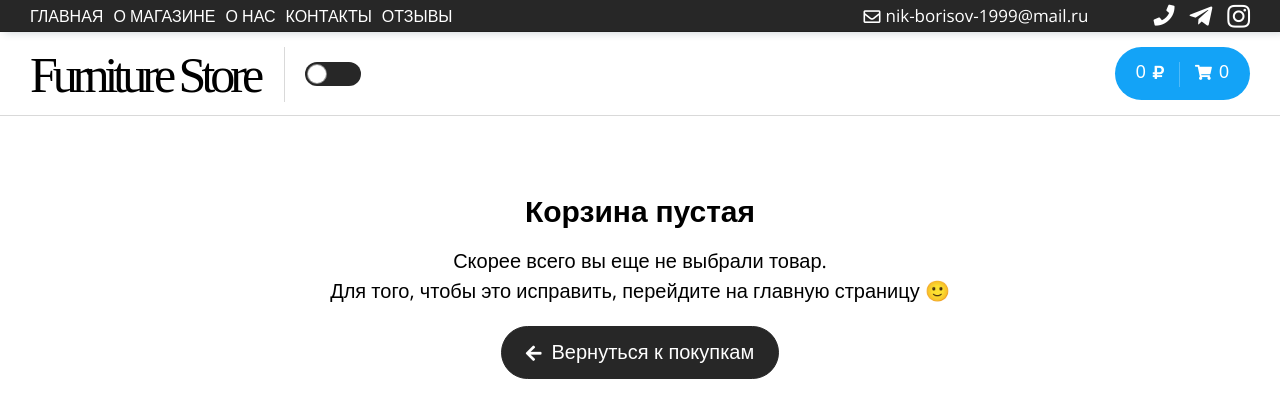
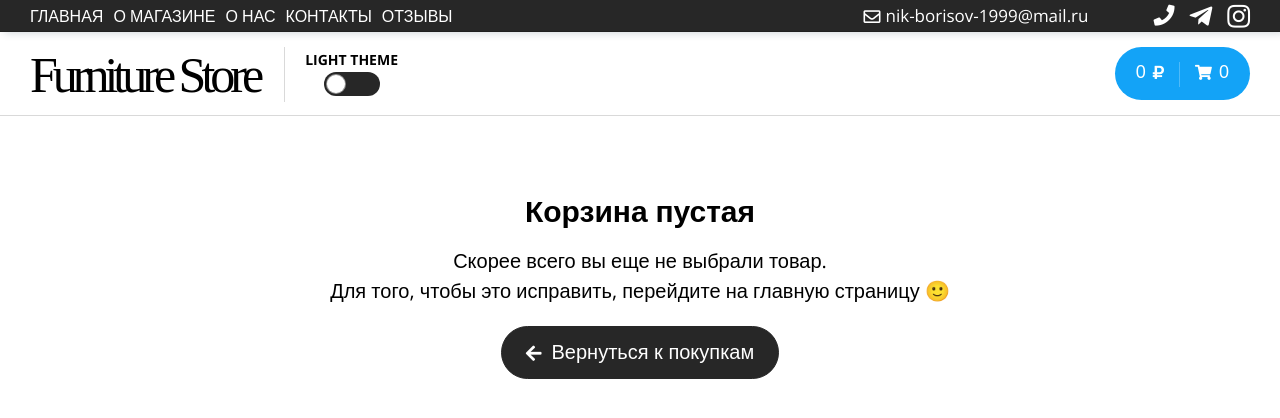
Before and after one commit to nborisov9/furniture-app-ms, a React (Create React App) app: page /cart in a window 1280 px wide. Shown: the top 418 px of the page. Built offline with nearby package versions, Linux system fonts and the light colour scheme; a web font is replaced by a local one.

Commit message:
added close modal-сonfirm by click out side and added name dark-ligth theme for UI

```diff
--- a/src/components/Header/Header.jsx
+++ b/src/components/Header/Header.jsx
@@ -4,10 +4,12 @@ import { useSelector } from 'react-redux'
 
 import { Button } from '../Button'
 import { InputToggle } from '../InputToggle'
+import { useThemeContext } from '../../utils'
 import line from '../../assets/img/header/vertline.png'
 
 export const Header = () => {
   const { totalPrice, totalCount } = useSelector(({ cart }) => cart)
+  const { theme, toggleThemeHandler } = useThemeContext()
 
   return (
     <header>
@@ -46,7 +48,12 @@ export const Header = () => {
               </Link>
               <div className="header-vertical-line"></div>
               <div className="header-button-toggle">
-                <InputToggle />
+                {theme ? (
+                  <span className="header-button-toggle__light">Light theme</span>
+                ) : (
+                  <span className="header-button-toggle__dark">Night theme</span>
+                )}
+                <InputToggle onClick={toggleThemeHandler} theme={theme} />
               </div>
             </div>
             <div className="bottom-header__cart">
--- a/src/components/InputToggle/InputToggle.jsx
+++ b/src/components/InputToggle/InputToggle.jsx
@@ -1,17 +1,9 @@
 import React from 'react'
-import { useThemeContext } from '../../utils'
 
-export const InputToggle = () => {
-  const { theme, toggleThemeHandler } = useThemeContext()
-
+export const InputToggle = ({ onClick, theme }) => {
   return (
     <div className="on-off-toggle">
-      <input
-        onClick={toggleThemeHandler}
-        className="on-off-toggle__input"
-        type="checkbox"
-        id="bopis"
-      />
+      <input onClick={onClick} className="on-off-toggle__input" type="checkbox" id="bopis" />
       <label
         htmlFor="bopis"
         className={theme ? 'on-off-toggle-theme__light' : 'on-off-toggle-theme__dark'}></label>
--- a/src/components/ModalConfirm/ModalConfirm.jsx
+++ b/src/components/ModalConfirm/ModalConfirm.jsx
@@ -2,8 +2,19 @@ import React from 'react'
 import PropTypes from 'prop-types'
 
 export const ModalConfirm = ({ closeModalConfirm, onClickClearItems, questionName }) => {
+  const modalWrapperRef = React.useRef()
+
+  const outsideClickHandler = (event) => {
+    if (event.target === modalWrapperRef.current) {
+      closeModalConfirm()
+    }
+  }
+
   return (
-    <div className="modal-confirm-wrapper">
+    <div
+      className="modal-confirm-wrapper"
+      ref={modalWrapperRef}
+      onClick={(event) => outsideClickHandler(event)}>
       <div className="modal-confirm">
         <div className="modal-confirm__header">
           <div className="modal-confirm__title">{questionName}</div>
--- a/src/scss/components/header.scss
+++ b/src/scss/components/header.scss
@@ -169,8 +169,24 @@
 }
 
 .header-button-toggle {
+  display: flex;
+  flex-direction: column;
   margin: 0px 0px 0px 20px;
-  color: rgba(117, 117, 117, 0.726);
+  align-items: center;
+}
+
+.header-button-toggle__light {
+  margin: 0px 0px 5px 0px;
+  font-weight: 600;
+  color: $black;
   font-family: 'Open Sans';
   text-transform: uppercase;
 }
+
+.header-button-toggle__dark {
+  margin: 0px 0px 5px 0px;
+  font-weight: 600;
+  color: $white;
+  font-family: 'Open Sans';
+  text-transform: uppercase;
+}
--- a/src/scss/components/modal-confirm.scss
+++ b/src/scss/components/modal-confirm.scss
@@ -11,8 +11,7 @@
   right: 0;
   width: 100%;
   height: 100%;
-  background: rgba(0, 0, 0, 0.5);
-  z-index: 999;
+  background: rgba(0, 0, 0, 0.6);
 }
 
 .modal-confirm {
```
Also changed, not shown: src/scss/components/input-toggle.scss (+0 -14 lines).
